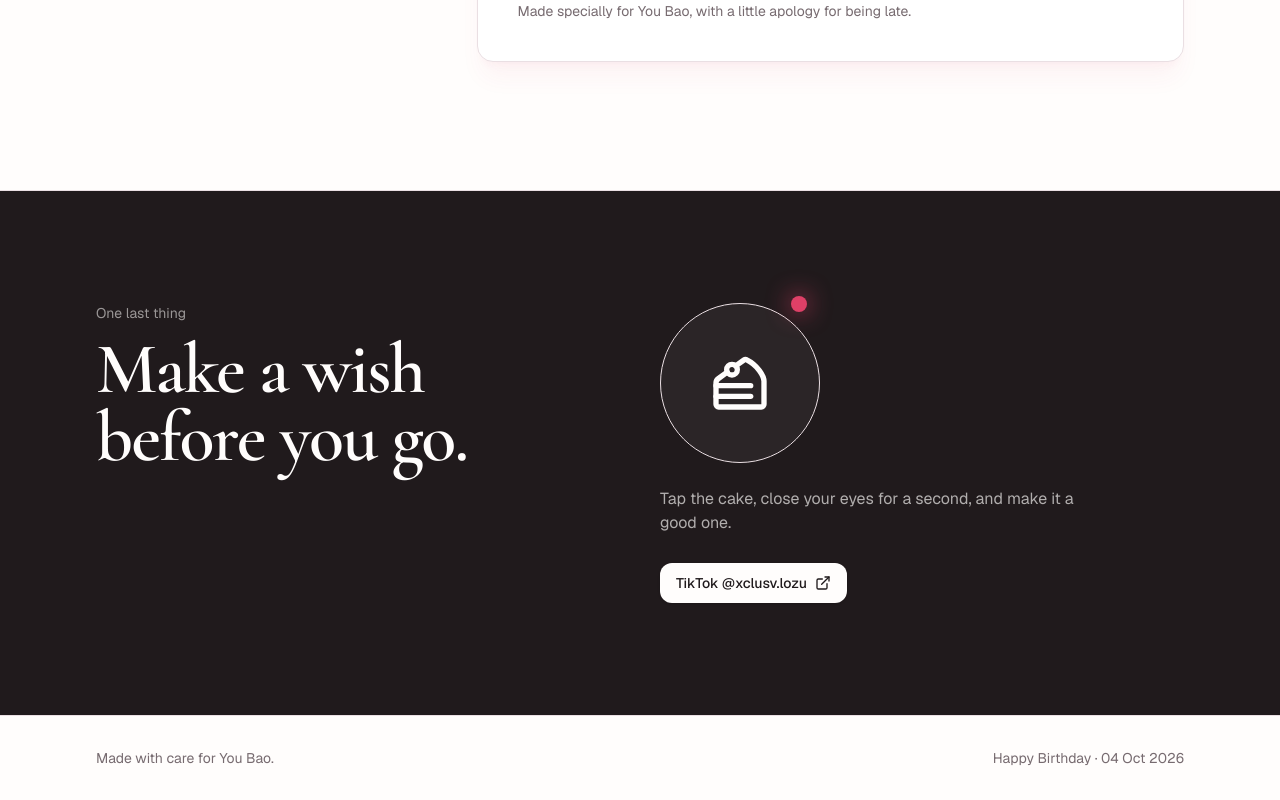
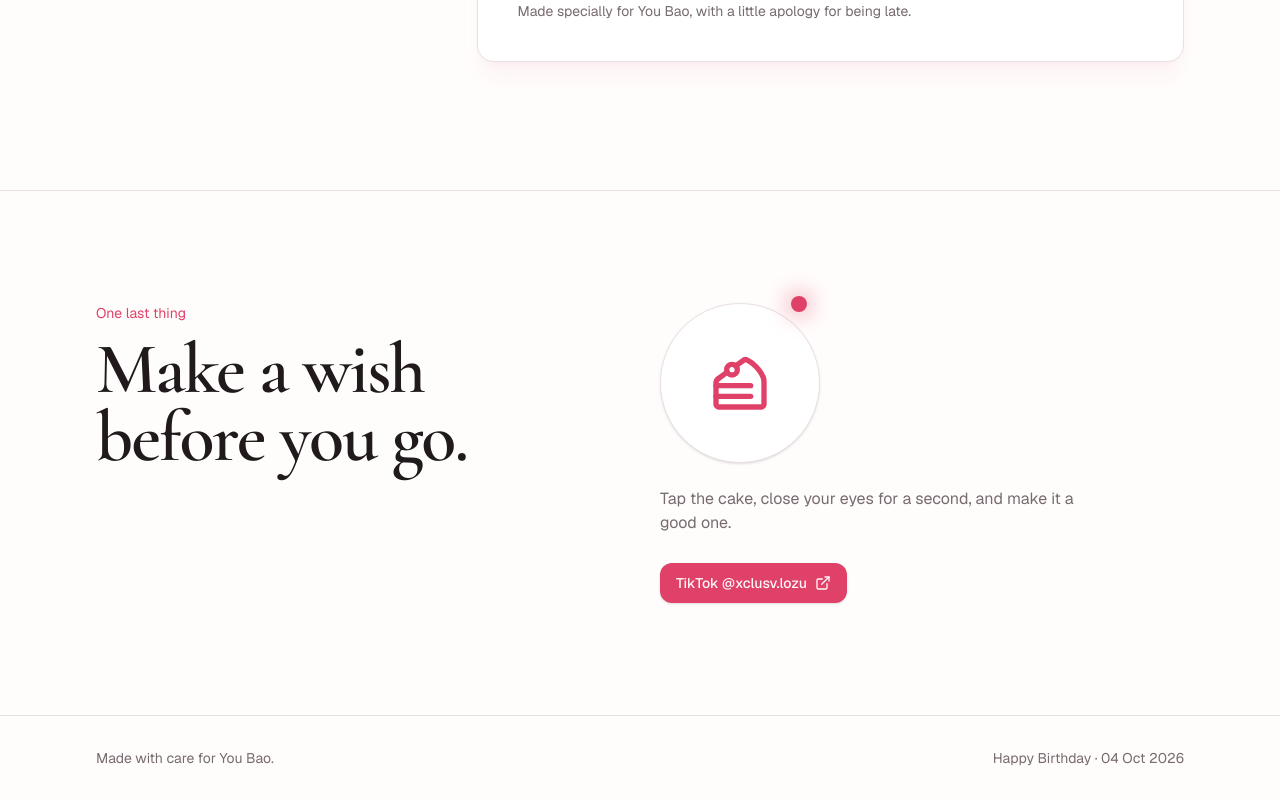
Before and after one commit to kyuunojoke/youbao-birthday, a Next.js app: page / in a window 1280 px wide. Shown: the part 2031-2831 px from the top of the page. Built offline with nearby package versions, Linux system fonts and the light colour scheme.

Commit message:
Fix final wish section colors

```diff
--- a/app/page.tsx
+++ b/app/page.tsx
@@ -104,16 +104,16 @@ export default function Home() {
         </div>
       </section>
 
-      <section className="border-t border-border bg-foreground text-background">
+      <section className="border-t border-border bg-background">
         <div className="mx-auto grid max-w-6xl gap-10 px-5 py-24 md:grid-cols-2 md:px-8 md:py-28">
-          <div><p className="mb-3 text-sm text-background/55">One last thing</p><h2 className="display max-w-lg text-5xl font-semibold leading-[.95] tracking-tight md:text-7xl">Make a wish before you go.</h2></div>
+          <div><p className="mb-3 text-sm text-primary">One last thing</p><h2 className="display max-w-lg text-5xl font-semibold leading-[.95] tracking-tight text-foreground md:text-7xl">Make a wish before you go.</h2></div>
           <div className="flex flex-col items-start justify-center">
-            <button onClick={() => setWishMade(true)} className="group relative mb-6 grid h-40 w-40 place-items-center rounded-full border border-background/20 bg-background/5 transition hover:scale-105 hover:bg-background/10" aria-label="Make a birthday wish">
-              <CakeSlice className={`size-16 transition-all ${wishMade ? "scale-90 opacity-50" : "group-hover:rotate-6"}`} />
+            <button onClick={() => setWishMade(true)} className="group relative mb-6 grid h-40 w-40 place-items-center rounded-full border border-primary/20 bg-card shadow-sm transition hover:scale-105 hover:border-primary/40" aria-label="Make a birthday wish">
+              <CakeSlice className={`size-16 text-primary transition-all ${wishMade ? "scale-90 opacity-50" : "group-hover:rotate-6"}`} />
               {!wishMade && <span className="absolute -top-2 right-3 size-4 animate-pulse rounded-full bg-primary shadow-[0_0_24px_var(--primary)]" />}
             </button>
-            <p className="max-w-md text-background/65">{wishMade ? "Wish made. I hope this one finds you. ✨" : "Tap the cake, close your eyes for a second, and make it a good one."}</p>
-            <Button className="mt-7 border-background/20 bg-background text-foreground hover:bg-background/90" asChild><a href="https://www.tiktok.com/@xclusv.lozu" target="_blank" rel="noreferrer">TikTok @xclusv.lozu <ExternalLink /></a></Button>
+            <p className="max-w-md text-muted-foreground">{wishMade ? "Wish made. I hope this one finds you. ✨" : "Tap the cake, close your eyes for a second, and make it a good one."}</p>
+            <Button className="mt-7" asChild><a href="https://www.tiktok.com/@xclusv.lozu" target="_blank" rel="noreferrer">TikTok @xclusv.lozu <ExternalLink /></a></Button>
           </div>
         </div>
       </section>
```
